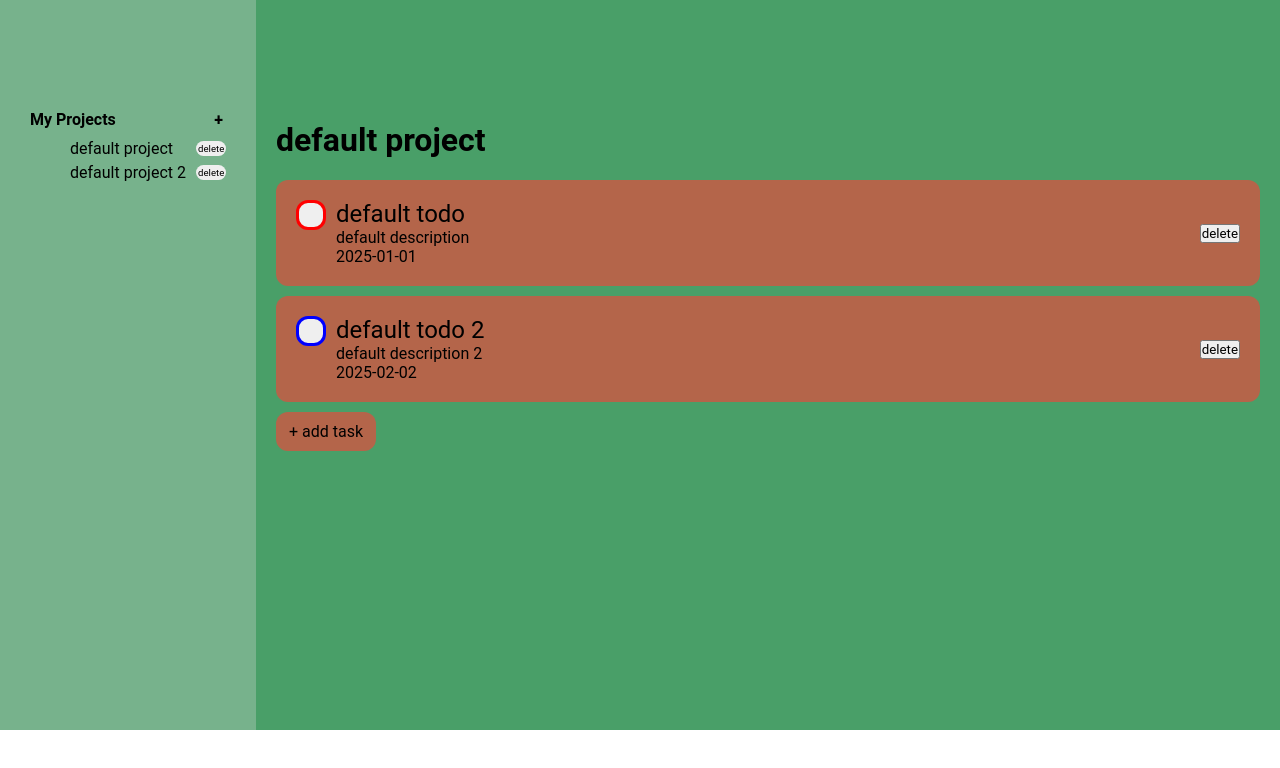
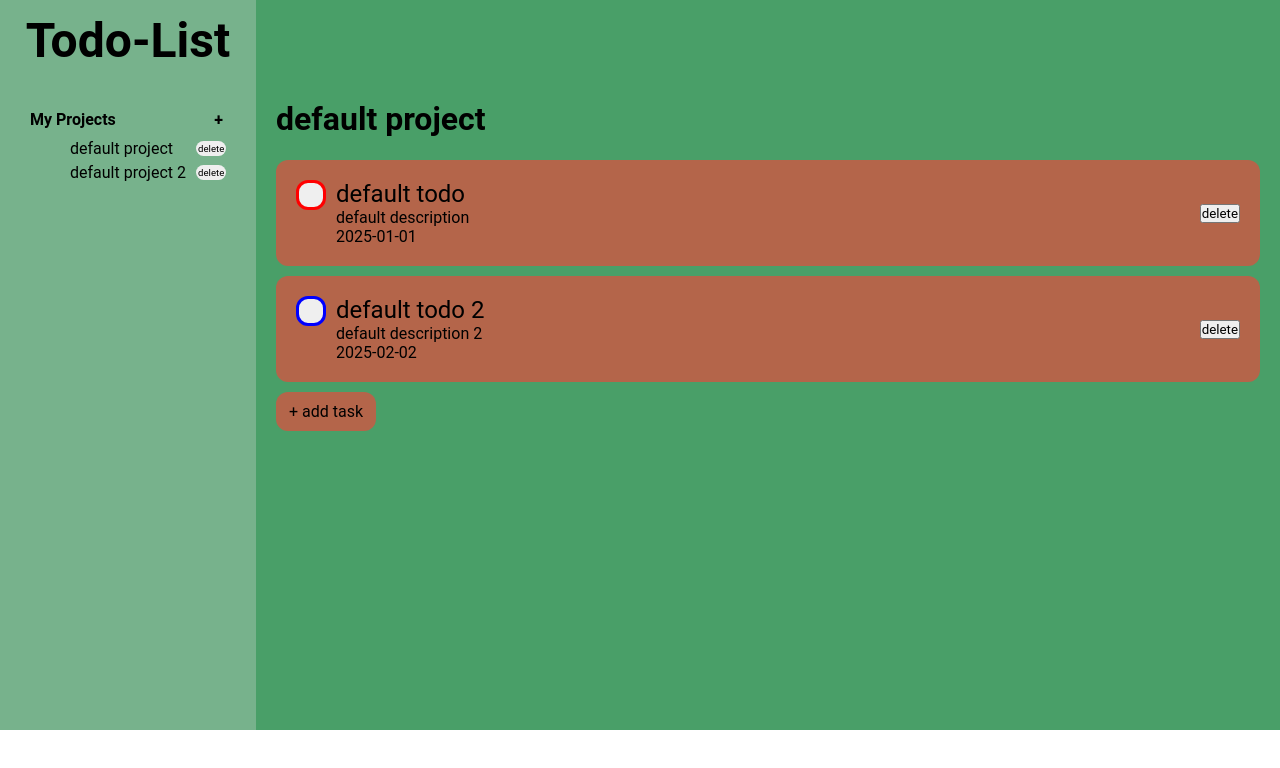
Before and after one commit to Junior4144/Todo-List-Project, a website built with webpack: page src/template.html in a window 1280 px wide. Both pictures are taken after a click on the element "default project". Built offline with nearby package versions, Linux system fonts and the light colour scheme.

Commit message:
Feat: minor UI improvements

```diff
--- a/src/page-load.js
+++ b/src/page-load.js
@@ -174,7 +174,13 @@ export function todo(title, description, dueDate, priority){
 
 
 export function header(){
-    const header = document.querySelector('.header');
+    const header = document.querySelector('.header-left');
+
+    const header_title = document.createElement('div');
+    header_title.classList.add('main_header_title')
+    header_title.textContent = "Todo-List"
+    header.appendChild(header_title);
+
 
 }
 
--- a/src/styles.css
+++ b/src/styles.css
@@ -80,11 +80,17 @@ body{
 }
 .header-left{
     background-color: var(--cambridge-green);
+    display: flex;
+    justify-content: center;
+    align-items: center;
+    font-size: 3rem;
+    font-weight: 600;
 }
 
 .header-right{
     background-color: var(--shamrock-green);
 }
+
 /* SIDEBAR */
 .sidebar{
     grid-area: sidebar;
@@ -208,13 +214,13 @@ form{
 
     padding: 20px;
     display: grid;
-    grid-template-rows: 80px auto;
+    grid-template-rows: 60px auto;
 
 }
 .content-header{
     display:flex;
     justify-content: flex-start;
-    align-items: center;
+    align-items: flex-start;
     font-size: 2rem;
     font-weight: 600;
 }
@@ -233,6 +239,9 @@ form{
     align-items: center;
     padding:20px;
     border-radius: 12px;
+}
+.todo-container:hover{
+    border: .5px solid black;
 }
 .todo-left-side{
 
@@ -278,6 +287,7 @@ form{
 }
 .add-todo-container:hover{
     filter: brightness(90%);
+    border: .5px solid black;
 }
 
 /* task form */
```
